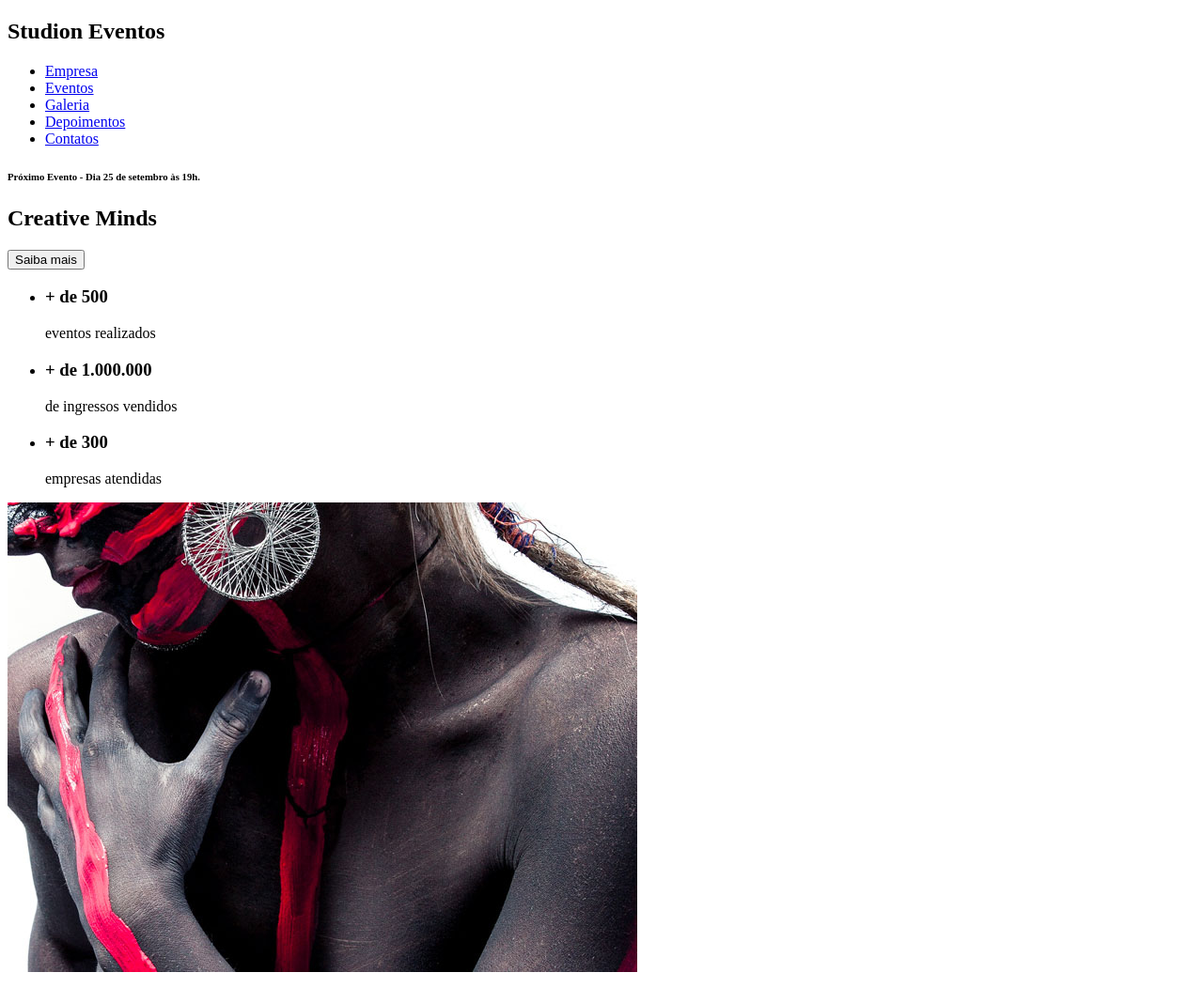
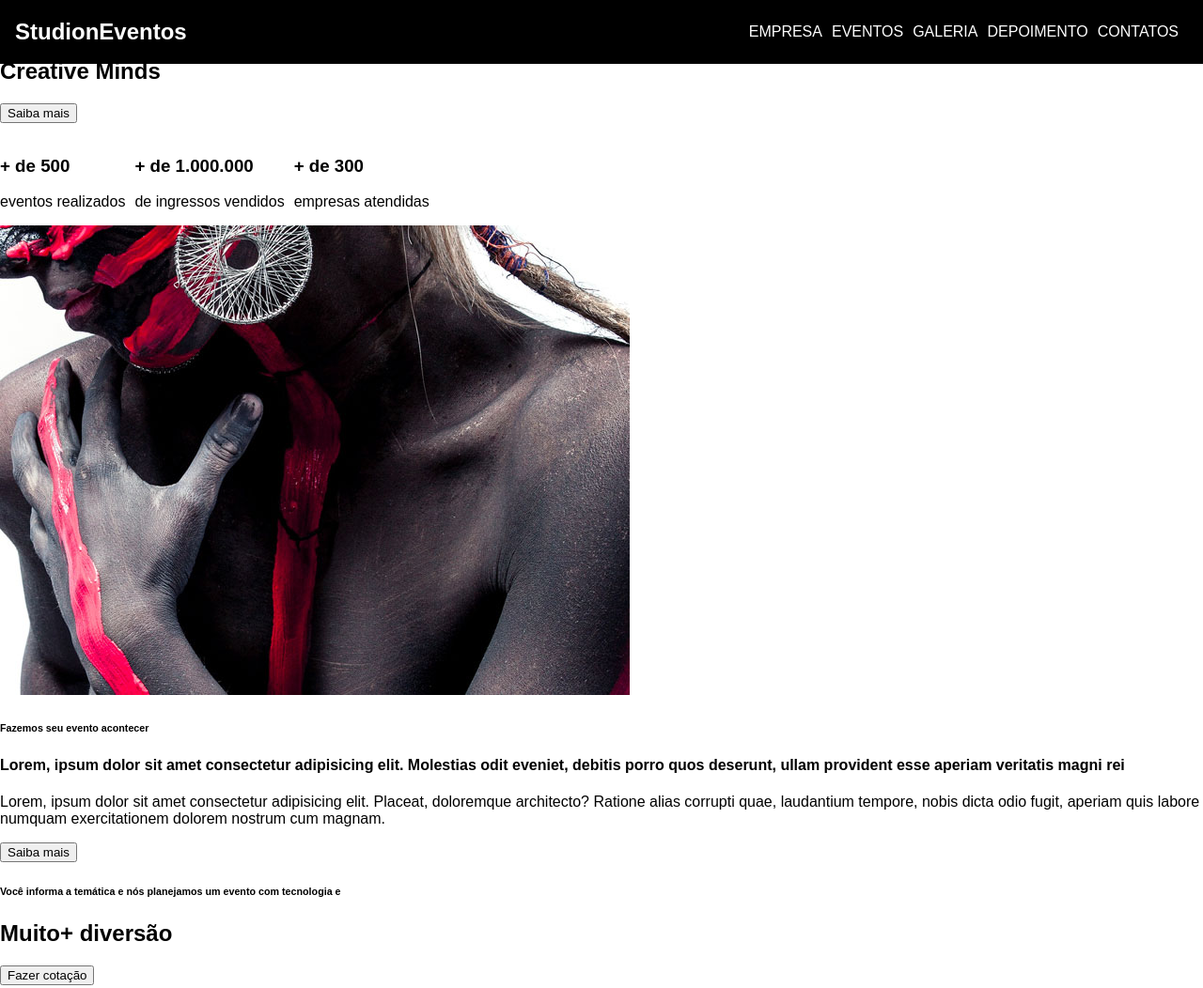
Before and after one commit to yagoh2303/studion, a website: page index.html in a window 1280 px wide. Shown: the top 1052 px of the page at 94% size. Drawn offline with Linux system fonts and the light colour scheme.

Commit message:
feat(nav):navigation bar

```diff
--- a/index.html
+++ b/index.html
@@ -4,16 +4,17 @@
     <meta charset="UTF-8">
     <meta http-equiv="X-UA-Compatible" content="IE=edge">
     <meta name="viewport" content="width=device-width, initial-scale=1.0">
+    <link rel="stylesheet" href="style.css">
     <title>Studion</title>
 </head>
 <body>
-    <nav>
-      <h1>Studi<span>on</span> <span>Eventos</span> </h1>
-        <ul>
+    <nav class="navbar">
+      <h1>Studi<span>on</span><span>Eventos</span> </h1>
+        <ul class="menu">
             <li><a href="#empresa">Empresa</a></li>
             <li><a href="#eventos">Eventos</a></li>
             <li><a href="#galeria">Galeria</a></li>
-            <li><a href="#depoimentos">Depoimentos</a></li>
+            <li><a href="#depoimentos">Depoimento</a></li>
             <li><a href="#contatos">Contatos</a></li>
         </ul>
      </nav>
--- a/style.css
+++ b/style.css
@@ -0,0 +1,49 @@
+* {
+    box-sizing: border-box;
+}
+
+body {
+    margin: 0;
+}
+
+
+@import url('https://fonts.googleapis.com/css2?family=Montserrat:wght@400;700&display=swap');
+
+:root {
+    font-family: 'Montserrat', sans-serif;
+    font-size: 16px;
+}
+
+ul {
+    display: flex;
+    list-style: none;
+    padding-left:0;
+}
+
+li {
+    margin-right: 10px;
+}
+
+.navbar {
+    position: fixed;
+    background-color: black;
+    color: white;
+    top:0;
+    left: 0;
+    width: 100%;
+    align-items: center;
+    display: grid;
+    grid-template-columns: 1fr 9fr;
+    padding: 0 16px;
+}
+
+.menu {
+    justify-self: end;
+}
+
+.menu a {
+    text-decoration: none;
+    color: #fff;
+    text-transform: uppercase;
+
+}
```
